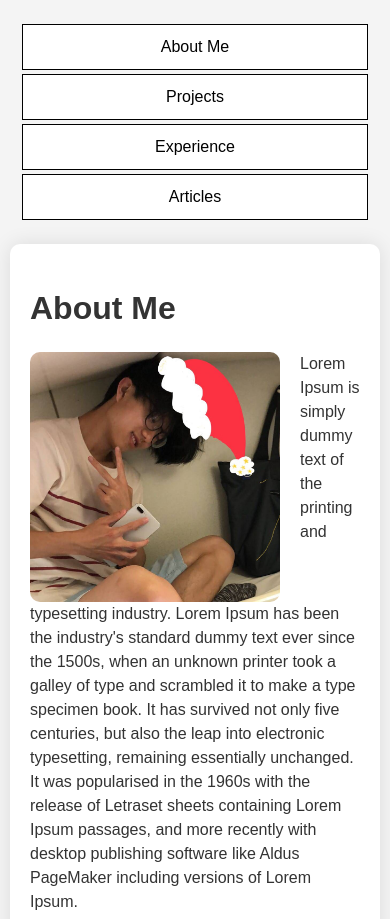
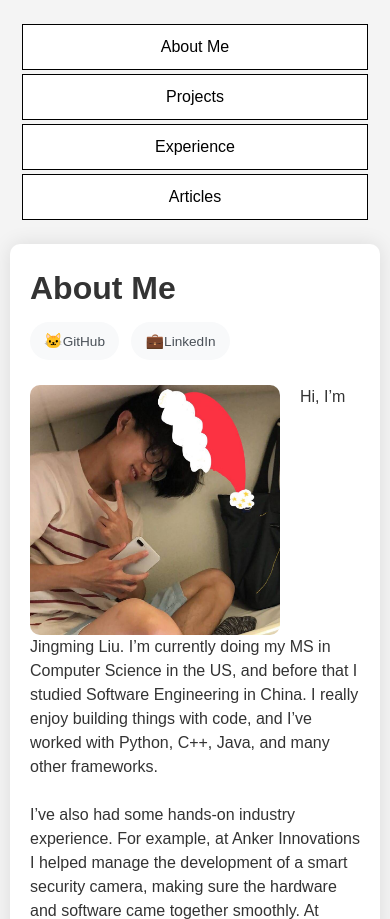
Before and after one commit to jingmingliu01/Resume, a plain HTML site: page HTML/assignment2/index.html in a window 390 px wide. Shown: the top 919 px of the page. Drawn offline with Linux system fonts and the light colour scheme.

Commit message:
Add social links and update About Me section
Introduced GitHub and LinkedIn social links to the About Me header and project titles. Updated About Me content for a more personalized introduction. Added new CSS for social link styling and improved mobile responsiveness.

```diff
--- a/HTML/assignment2/index.html
+++ b/HTML/assignment2/index.html
@@ -14,19 +14,33 @@
         </nav>
         <main>
             <section id="aboutme">
-                <h1>About Me</h1>
+                <div class="aboutme-header">
+                    <h1>About Me</h1>
+                    <div class="social-links">
+                        <a href="https://github.com/jingmingliu01" target="_blank" class="social-link github-link">
+                            <span class="link-icon">🐱</span>GitHub
+                        </a>
+                        <a href="https://www.linkedin.com/in/jingmingliu" target="_blank" class="social-link linkedin-link">
+                            <span class="link-icon">💼</span>LinkedIn
+                        </a>
+                    </div>
+                </div>
                 <img src="https://raw.githubusercontent.com/jingmingliu01/Resume/main/IMG_0126.jpeg" alt="Selfie Image">
-                <p>Lorem Ipsum is simply dummy text of the printing and typesetting industry. Lorem Ipsum has been the industry's standard dummy text ever since the 1500s, when an unknown printer took a galley of type and scrambled it to make a type specimen book. It has survived not only five centuries, but also the leap into electronic typesetting, remaining essentially unchanged. It was popularised in the 1960s with the release of Letraset sheets containing Lorem Ipsum passages, and more recently with desktop publishing software like Aldus PageMaker including versions of Lorem Ipsum.</p>
+                <p>Hi, I’m Jingming Liu. I’m currently doing my MS in Computer Science in the US, and before that I studied Software Engineering in China. I really enjoy building things with code, and I’ve worked with Python, C++, Java, and many other frameworks.<br><br>
+                    I’ve also had some hands-on industry experience. For example, at Anker Innovations I helped manage the development of a smart security camera, making sure the hardware and software came together smoothly. At Tecdo Technology, I worked as a product manager on a B2B SaaS platform, where we improved features that directly boosted our clients’ prodcuctivity.<br><br>
+                    What excites me most is combining technical problem-solving with product thinking to create useful, scalable solutions. I’m looking forward to bringing that mindset to new challenges in the future.</p>
             </section>
             <section id="projects">
                 <h1>Projects</h1>
-                <h2>Build a Tiny GPT from Scratch<span class="project-date">April 2025</span></h2>
+                <h2>Build a Tiny GPT from Scratch<a href="https://github.com/jingmingliu01/build-a-tiny-GPT-from-scratch" target="_blank" class="social-link github-link">
+                    <span class="link-icon">🐱</span>GitHub</a><span class="project-date">April 2025</span></h2>
                 <ul>
                     <li>Implemented a lightweight GPT-style language model based on the seminal NLP paper <span class="paper-title">Attention Is All You Need</span>, building it from scratch to deepen understanding of language model internals and training dynamics.</li>
                     <li>Developed an instructional slides <a href=#attention-as-context-summary>Attention as Context Summary</a> to introduce the Attention mechanism to beginners, using intuitive explanations and step-by-step visualizations to facilitate conceptual understanding.</li>
                     <li>Wrote accessible technical articles <a href=#language-model-01>Language Model 01: From Bigram, N-gram to GPT</a> explaining how different statistical and neural models address the key challenges of language modeling.</li>
                 </ul>
-                <h2>Sudoku Helper<span class="project-date">Dec 2024</span></h2>
+                <h2>Sudoku Helper<a href="https://github.com/jingmingliu01/Sudoku-Helper" target="_blank" class="social-link github-link">
+                    <span class="link-icon">🐱</span>GitHub</a><span class="project-date">Dec 2024</span></h2>
                 <ul>
                     <li>Designed and implemented a full-featured Sudoku solver/assistant in modern C++ using clean object-oriented architecture to enforce game constraints, supporting both traditional and diagonal Sudoku variants.</li>
                     <li>Developed robust file I/O and menu-driven CLI (mark/undo/redo) to manage puzzles; integrated error handling and test puzzles for reliability.</li>
--- a/HTML/assignment2/styles.css
+++ b/HTML/assignment2/styles.css
@@ -54,6 +54,58 @@ main {
 /* Section spacing */
 section {
     margin-bottom: 40px;
+}
+
+/* About Me Header Layout */
+.aboutme-header {
+    margin-bottom: 20px;
+    overflow: hidden; /* Clear floats */
+}
+
+.aboutme-header h1 {
+    float: left;
+    margin: 0;
+}
+
+.social-links {
+    float: right;
+    margin-top: 5px;
+}
+
+.social-link {
+    display: inline-block;
+    padding: 8px 16px;
+    background-color: #f8f9fa;
+    color: #495057;
+    text-decoration: none;
+    border-radius: 20px;
+    font-size: 0.9rem;
+    font-weight: 500;
+    border: 2px solid transparent;
+    transition: all 0.3s ease;
+    margin-left: 8px;
+    vertical-align: middle;
+}
+
+.social-link:hover {
+    background-color: #e9ecef;
+    border-color: #dee2e6;
+    transform: translateY(-1px);
+    box-shadow: 0 2px 8px rgba(0,0,0,0.1);
+}
+
+.github-link:hover {
+    background-color: #e3f2fd;
+    color: #0077b5;
+}
+
+.linkedin-link:hover {
+    background-color: #e3f2fd;
+    color: #0077b5;
+}
+
+.link-icon {
+    font-size: 1.1em;
 }
 
 h1 {
@@ -184,6 +236,7 @@ section:last-child {
 
     h1 {
         font-size: 2em;
+        margin: 10px 0;
     }
 
     main {
@@ -196,4 +249,25 @@ section:last-child {
         float: none;
         margin-right: 0;
     }
+
+    /* Mobile responsive for About Me header */
+    .aboutme-header h1 {
+        float: none;
+        display: block;
+        margin-bottom: 10px;
+    }
+
+    .social-links {
+        float: none;
+        display: block;
+        margin-top: 0;
+    }
+
+    .social-link {
+        font-size: 0.85em;
+        padding: 6px 12px;
+        margin-left: 0;
+        margin-right: 8px;
+        margin-bottom: 5px;
+    }
 }
```
